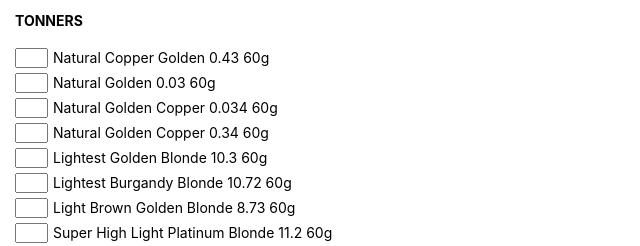
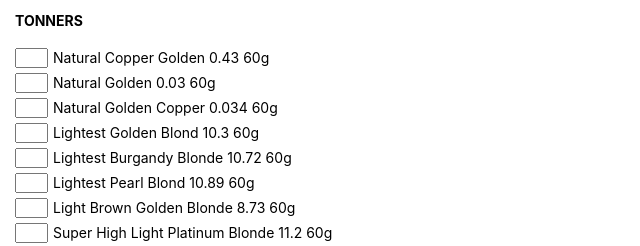
Before and after one commit to guiazca/truss, a React (Create React App) app: page / in a window 1280 px wide. Shown: the part 1722-1968 px from the top of the page, without its empty margins (0-640 px from the left). Built offline with nearby package versions, Linux system fonts and the light colour scheme.

Commit message:
Product Adjus

```diff
--- a/src/components/state.js
+++ b/src/components/state.js
@@ -356,21 +356,21 @@ const state = {
     {
       codigo: "414 004",
       count: "",
-      nome: "Natural Golden Copper 0.34 60g",
+      nome: "Lightest Golden Blond 10.3 60g",
       price: 9.8,
       estoque: true,
     },
     {
       codigo: "414 005",
       count: "",
-      nome: "Lightest Golden Blonde 10.3 60g",
+      nome: "Lightest Burgandy Blonde 10.72 60g",
       price: 9.8,
       estoque: true,
     },
     {
       codigo: "414 006",
       count: "",
-      nome: "Lightest Burgandy Blonde 10.72 60g",
+      nome: "Lightest Pearl Blond 10.89 60g",
       price: 9.8,
       estoque: true,
     },
```
